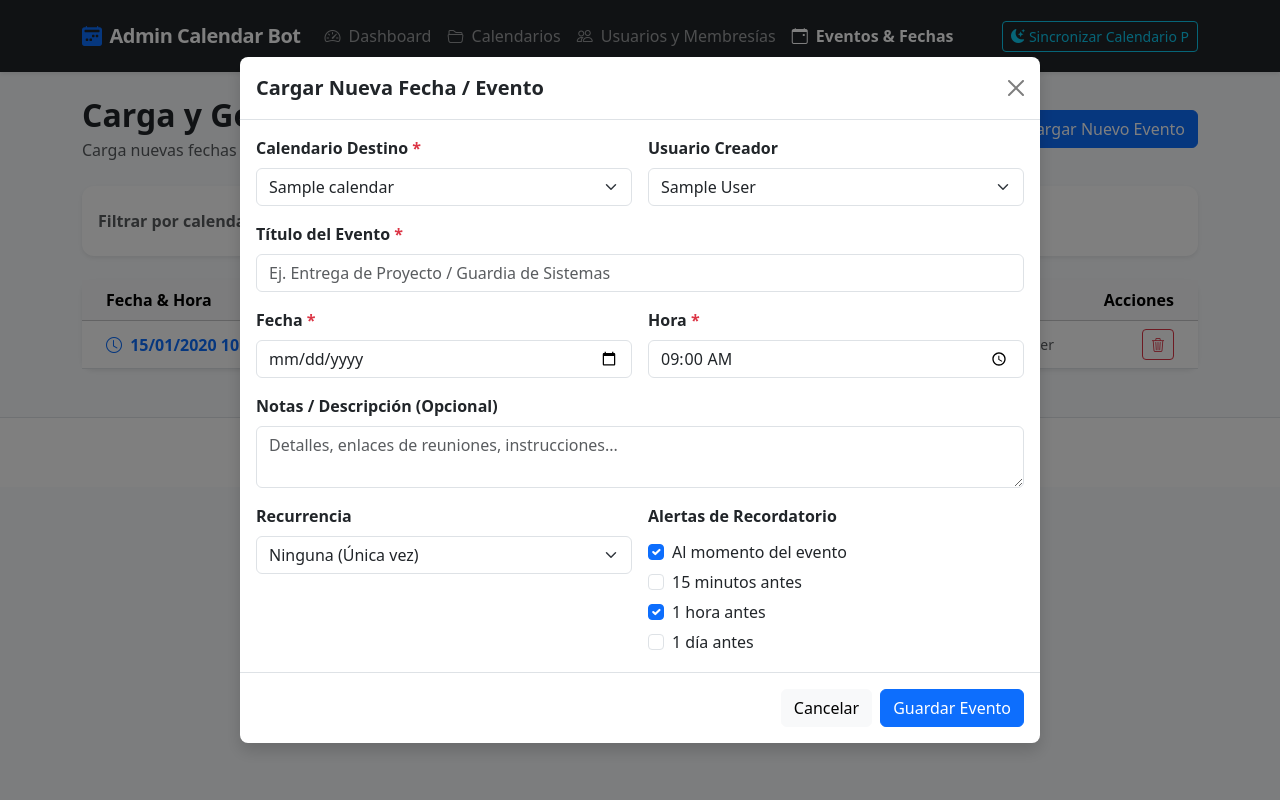
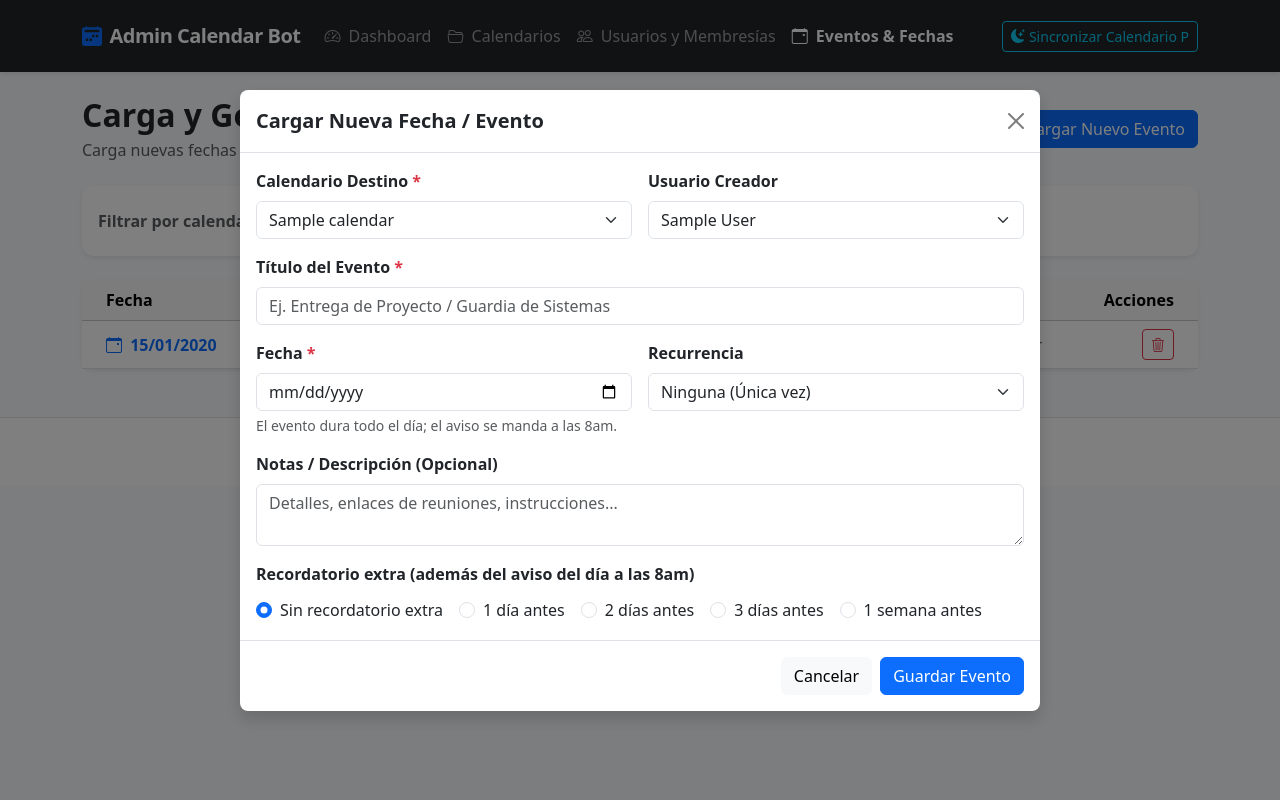
Before and after one commit to natalioramirez/calendar_bot, a Flask app: page /events in a window 1280 px wide, after a click on "Cargar Nuevo Evento". Run offline with Flask 3, Linux system fonts and the light colour scheme; tables that the repository leaves empty hold one stand-in row (values such as "Sample post").

Commit message:
arreglo de pedido de hora en pagina web

```diff
--- a/web/app.py
+++ b/web/app.py
@@ -9,6 +9,7 @@ from bot.config import settings
 from bot.database import crud
 from bot.database.session import get_db, init_db
 from bot.services.islamic_calendar import CalendarNotFoundError, sync_islamic_calendar
+from bot.utils.datetime_utils import EVENT_NOTIFICATION_HOUR
 
 logging.basicConfig(
     format="%(asctime)s - %(name)s - %(levelname)s - %(message)s",
@@ -232,22 +233,26 @@ async def create_event_route():
     user_id_raw = request.form.get("user_id")
     title = request.form.get("title", "").strip()
     date_str = request.form.get("date", "").strip()
-    time_str = request.form.get("time", "09:00").strip()
     notes = request.form.get("notes", "").strip() or None
     recurrence = request.form.get("recurrence", "none")
-    reminders_raw = request.form.getlist("reminders")
+    extra_reminder_raw = request.form.get("extra_reminder", "").strip()
 
     if not title or not date_str or not calendar_id_raw:
         flash("Título, fecha y calendario son obligatorios.", "error")
         return redirect(url_for("list_events"))
 
     try:
-        start_time = datetime.strptime(f"{date_str} {time_str}", "%Y-%m-%d %H:%M")
+        event_date = datetime.strptime(date_str, "%Y-%m-%d")
     except ValueError:
-        flash("Formato de fecha u hora inválido.", "error")
+        flash("Formato de fecha inválido.", "error")
         return redirect(url_for("list_events"))
 
-    reminder_offsets = [int(r) for r in reminders_raw if r.isdigit()]
+    # All events are all-day; the day-of notification always fires at EVENT_NOTIFICATION_HOUR.
+    start_time = event_date.replace(hour=EVENT_NOTIFICATION_HOUR)
+    reminder_offsets = [0]
+    if extra_reminder_raw.isdigit():
+        reminder_offsets.append(int(extra_reminder_raw) * 24 * 60)
+
     calendar_id = int(calendar_id_raw)
 
     async with get_db() as db:
@@ -265,6 +270,7 @@ async def create_event_route():
             title=title,
             start_time=start_time,
             notes=notes,
+            is_all_day=True,
             recurrence=recurrence,
             reminder_offsets_minutes=reminder_offsets,
         )
--- a/web/templates/dashboard.html
+++ b/web/templates/dashboard.html
@@ -99,7 +99,7 @@
                                 {% for ev in upcoming_events %}
                                 <tr>
                                     <td class="fw-semibold text-primary" style="white-space: nowrap;">
-                                        <i class="bi bi-calendar-event me-1"></i> {{ ev.start_time.strftime('%d/%m/%Y %H:%M') }}
+                                        <i class="bi bi-calendar-event me-1"></i> {{ ev.start_time.strftime('%d/%m/%Y') }}
                                     </td>
                                     <td class="fw-bold">{{ ev.title }}</td>
                                     <td>
--- a/web/templates/events.html
+++ b/web/templates/events.html
@@ -46,7 +46,7 @@
             <table class="table table-hover align-middle mb-0">
                 <thead class="table-light">
                     <tr>
-                        <th class="ps-4">Fecha & Hora</th>
+                        <th class="ps-4">Fecha</th>
                         <th>Título del Evento</th>
                         <th>Calendario</th>
                         <th>Notas / Descripción</th>
@@ -59,7 +59,7 @@
                     {% for ev in events %}
                     <tr>
                         <td class="ps-4 fw-semibold text-primary" style="white-space: nowrap;">
-                            <i class="bi bi-clock me-1"></i> {{ ev.start_time.strftime('%d/%m/%Y %H:%M') }}
+                            <i class="bi bi-calendar-event me-1"></i> {{ ev.start_time.strftime('%d/%m/%Y') }}
                         </td>
                         <td>
                             <div class="fw-bold text-dark">{{ ev.title }}</div>
@@ -136,14 +136,7 @@
                         <div class="col-md-6">
                             <label class="form-label fw-semibold">Fecha <span class="text-danger">*</span></label>
                             <input type="date" name="date" class="form-control" required>
-                        </div>
-                        <div class="col-md-6">
-                            <label class="form-label fw-semibold">Hora <span class="text-danger">*</span></label>
-                            <input type="time" name="time" class="form-control" value="09:00" required>
-                        </div>
-                        <div class="col-12">
-                            <label class="form-label fw-semibold">Notas / Descripción (Opcional)</label>
-                            <textarea name="notes" class="form-control" rows="2" placeholder="Detalles, enlaces de reuniones, instrucciones..."></textarea>
+                            <div class="form-text">El evento dura todo el día; el aviso se manda a las 8am.</div>
                         </div>
                         <div class="col-md-6">
                             <label class="form-label fw-semibold">Recurrencia</label>
@@ -155,24 +148,32 @@
                                 <option value="yearly">Anual</option>
                             </select>
                         </div>
-                        <div class="col-md-6">
-                            <label class="form-label fw-semibold">Alertas de Recordatorio</label>
-                            <div class="d-flex flex-column gap-1 pt-1">
+                        <div class="col-12">
+                            <label class="form-label fw-semibold">Notas / Descripción (Opcional)</label>
+                            <textarea name="notes" class="form-control" rows="2" placeholder="Detalles, enlaces de reuniones, instrucciones..."></textarea>
+                        </div>
+                        <div class="col-12">
+                            <label class="form-label fw-semibold">Recordatorio extra (además del aviso del día a las 8am)</label>
+                            <div class="d-flex flex-wrap gap-3 pt-1">
                                 <div class="form-check">
-                                    <input class="form-check-input" type="checkbox" name="reminders" value="0" id="rem0" checked>
-                                    <label class="form-check-label" for="rem0">Al momento del evento</label>
+                                    <input class="form-check-input" type="radio" name="extra_reminder" value="" id="remNone" checked>
+                                    <label class="form-check-label" for="remNone">Sin recordatorio extra</label>
                                 </div>
                                 <div class="form-check">
-                                    <input class="form-check-input" type="checkbox" name="reminders" value="15" id="rem15">
-                                    <label class="form-check-label" for="rem15">15 minutos antes</label>
+                                    <input class="form-check-input" type="radio" name="extra_reminder" value="1" id="rem1">
+                                    <label class="form-check-label" for="rem1">1 día antes</label>
                                 </div>
                                 <div class="form-check">
-                                    <input class="form-check-input" type="checkbox" name="reminders" value="60" id="rem60" checked>
-                                    <label class="form-check-label" for="rem60">1 hora antes</label>
+                                    <input class="form-check-input" type="radio" name="extra_reminder" value="2" id="rem2">
+                                    <label class="form-check-label" for="rem2">2 días antes</label>
                                 </div>
                                 <div class="form-check">
-                                    <input class="form-check-input" type="checkbox" name="reminders" value="1440" id="rem1440">
-                                    <label class="form-check-label" for="rem1440">1 día antes</label>
+                                    <input class="form-check-input" type="radio" name="extra_reminder" value="3" id="rem3">
+                                    <label class="form-check-label" for="rem3">3 días antes</label>
+                                </div>
+                                <div class="form-check">
+                                    <input class="form-check-input" type="radio" name="extra_reminder" value="7" id="rem7">
+                                    <label class="form-check-label" for="rem7">1 semana antes</label>
                                 </div>
                             </div>
                         </div>
```
